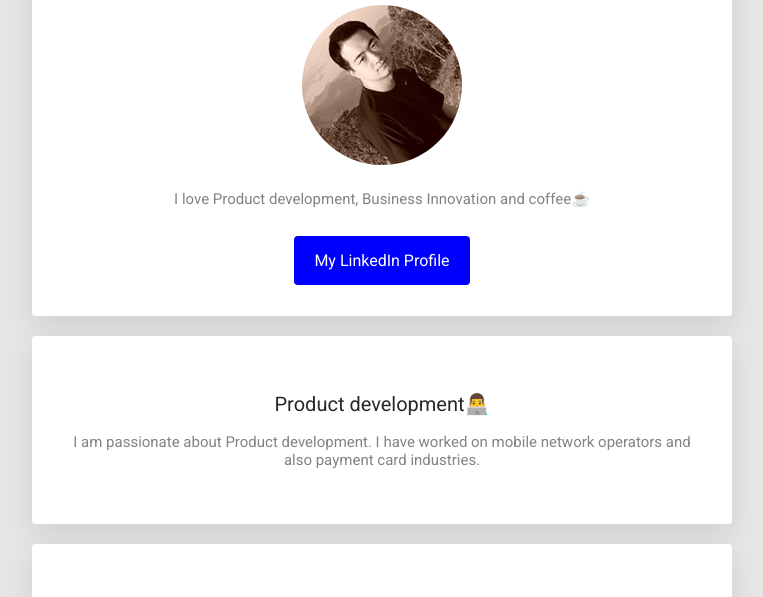
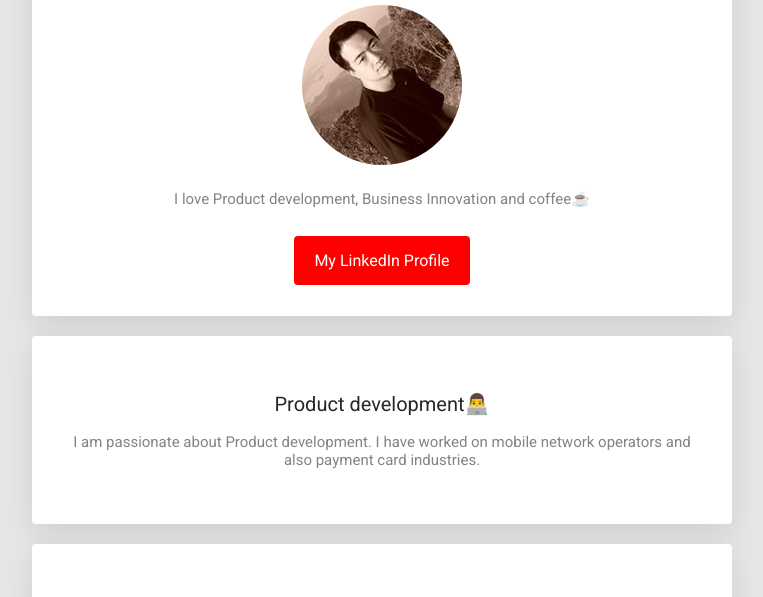
Before and after one commit to fetakai/siteperfil, a plain HTML site: page index.html in a window 1280 px wide. Shown: the part 176-773 px from the top of the page, without its empty margins (258-1021 px from the left). Drawn offline with Linux system fonts and the light colour scheme.

Commit message:
btn-blue para btn-red
Alterado btn-blue para btn-red

```diff
--- a/index.html
+++ b/index.html
@@ -18,7 +18,7 @@
 					<p>
 						I love Product development, Business Innovation and coffee☕
 					</p>
-						<a href="http://br.linkedin.com/in/fernandotakai" target="blank" class="btn-blue">My LinkedIn Profile</a>
+						<a href="http://br.linkedin.com/in/fernandotakai" target="blank" class="btn-red">My LinkedIn Profile</a>
 		</div>
 		<div class="card-white">
 			<h2>Product development👨‍💻</h2>
--- a/style.css
+++ b/style.css
@@ -72,13 +72,13 @@ a:hover {
 .img-circle{
     border-radius: 50%;
 }
-.btn-blue {
-    background-color: blue;
+.btn-red {
+    background-color: red;
     color: white;
     padding: 15px 20px;
     border-radius: 4px;
 }
-.btn-blue:hover {
+.btn-red:hover {
     background-color: black;
     color: white;
 }
```
